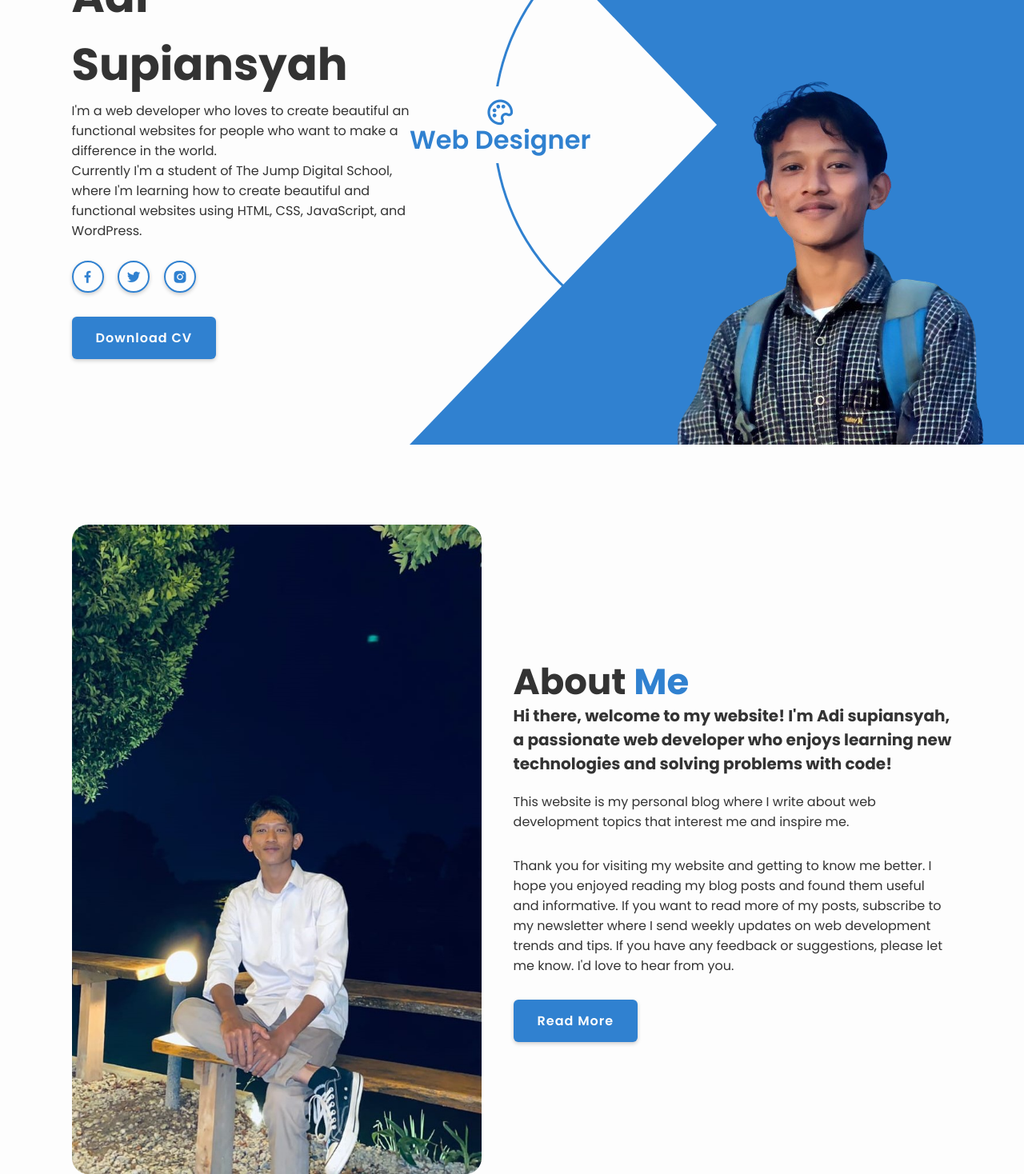
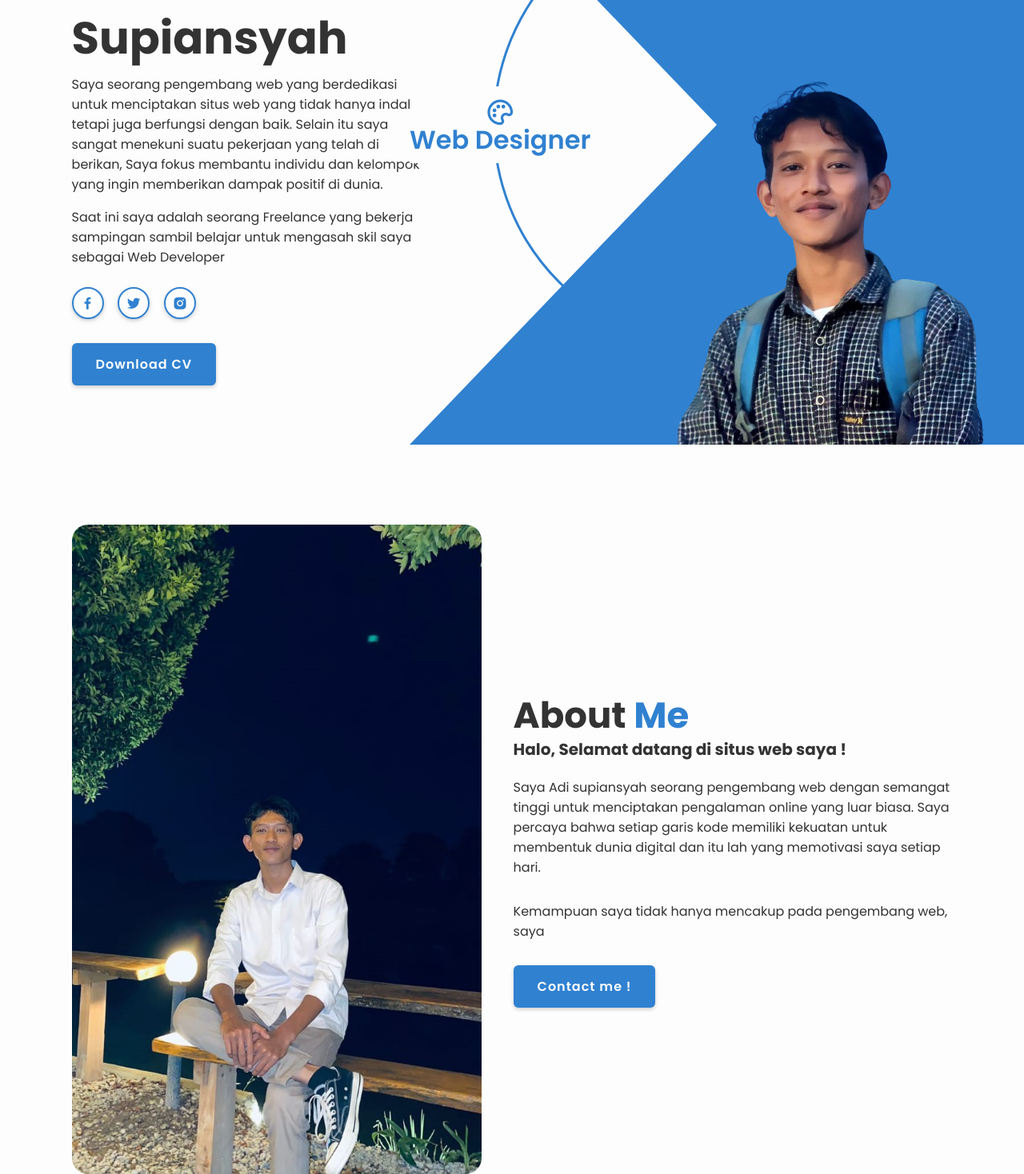
Before and after one commit to adisupiansah/adisupiansah.github.io, a plain HTML site: page index.html in a window 1280 px wide. Shown: the part 244-1712 px from the top of the page at 80% size. Drawn offline with nearby package versions, Linux system fonts and the light colour scheme.

Commit message:
Update 15 Desember 2023

```diff
--- a/index.html
+++ b/index.html
@@ -44,11 +44,10 @@
             <h3>Hello, I am</h3>
             <h1>Adi Supiansyah</h1>
             <p>
-                I'm a web developer who loves to create beautiful and functional websites
-                for people who want to make a difference in the world.
+                Saya seorang pengembang web yang berdedikasi untuk menciptakan situs web yang tidak hanya indah tetapi juga berfungsi dengan baik. Selain itu saya sangat menekuni suatu pekerjaan yang telah di berikan, Saya fokus membantu individu dan kelompok yang ingin memberikan dampak positif di dunia.
             </p>
-            <p>Currently I'm a student of The Jump Digital School, where I'm learning how to
-            create beautiful and functional websites using HTML, CSS, JavaScript, and WordPress.</p>
+            <br>
+            <p>Saat ini saya adalah seorang Freelance yang bekerja sampingan sambil belajar untuk mengasah skil saya sebagai Web Developer</p>
 
             <div class="social-media">
                 <a href="https://www.facebook.com/adi.supiansyah.56/?locale=id_ID"><i class='bx bxl-facebook'></i></a>
@@ -98,25 +97,15 @@
         <div class="about-content">
             <h2 class="heading">About <span>Me</span></h2>
             <h3>
-                Hi there, welcome to my website! I'm Adi supiansyah,
-                a passionate web developer who enjoys learning new technologies
-                and solving problems with code!
+                Halo, Selamat datang di situs web saya !
             </h3>
             <p>
-                This website is my personal blog where I write about web development
-                topics that interest me and inspire me.
+                Saya Adi supiansyah seorang pengembang web dengan semangat tinggi untuk menciptakan pengalaman online yang luar biasa. Saya percaya bahwa setiap garis kode memiliki kekuatan untuk membentuk dunia digital dan itu lah yang memotivasi saya setiap hari.
             </p>
             <p>
-                Thank you for visiting my website and getting to know me better. I hope you
-                enjoyed reading my blog posts and
-                found
-                them useful and informative. If you want to read more of my posts, subscribe
-                to my newsletter where I send
-                weekly
-                updates on web development trends and tips. If you have any feedback or
-                suggestions, please let me know. I'd love to hear from you.
+                Kemampuan saya tidak hanya mencakup pada pengembang web, saya
             </p>
-            <a href="#" class="btn">Read More</a>
+            <a href="https://www.instagram.com/adi.spiansyh/" class="btn">Contact me !</a>
         </div>
     </section>
 
@@ -216,28 +205,25 @@
             <div class="testimonial-box mySwiper">
                 <div class="testimonial-content swiper-wrapper">
                     <div class="testimonial-slide swiper-slide">
+                        <img src="images/aca.jpeg" alt="testimonial">
+                        <h3>Nurasyikin</h3>
+                        <p>Proyek saya berhasil berkat kerjasama yang erat dengan Adi. Mereka tidak hanya menyediakan solusi yang inovatif, tetapi juga selalu siap memberikan dukungan yang diperlukan. Kami sangat puas dengan hasilnya</p>
+                        <br>
+                        <a href="https://instagram.com/accaaaaa_01?igshid=YTQwZjQ0NmI0OA%3D%3D&utm_source=qr" class="btn">witness contact</a>
+                    </div>
+                    <div class="testimonial-slide swiper-slide">
                         <img src="images/regina.jpg" alt="testimonial">
                         <h3>Regina</h3>
-                        <p>Proyek saya berhasil berkat kerjasama yang erat dengan Adi. Mereka tidak hanya menyediakan solusi yang inovatif, tetapi juga selalu siap memberikan dukungan yang diperlukan. Kami sangat puas dengan hasilnya</p>
+                        <p>Saya ingin menyatakan apresiasi saya yang sebesar-besarnya kepada Adi untuk layanan yang luar biasa. Dari awal hingga akhir, mereka terlibat secara aktif dan membantu kami mencapai hasil yang luar biasa.</p>
                         <br>
                         <a href="https://instagram.com/rregiina__" class="btn">witness contact</a>
                     </div>
                     <div class="testimonial-slide swiper-slide">
-                        <img src="images/aca.jpeg" alt="testimonial">
-                        <h3>Nurasyikin</h3>
-                        <p>Saya ingin menyatakan apresiasi saya yang sebesar-besarnya kepada Adi untuk layanan yang luar biasa. Dari awal hingga akhir, mereka terlibat secara aktif dan membantu kami mencapai hasil yang luar biasa.</p>
+                        <img src="images/nurulsafika.jpg" alt="testimonial">
+                        <h3>Nurul safika</h3>
+                        <p>Saya ingin menyatakan apresiasi saya yang sebesar-besarnya kepada Adi untuk layanan yang luar biasa. Dari awal hingga akhir, berkat kerja sama yang kuat proyek saya akhirnya selesai.</p>
                         <br>
-                        <a href="" class="btn">witness contact</a>
-                    </div>
-                    <div class="testimonial-slide swiper-slide">
-                        <img src="images/testimonial3.jpg" alt="">
-                        <h3>Julian Grayson</h3>
-                        <p>Lorem ipsum dolor, sit amet consectetur adipisicing elit. Exercitationem dignissimos aliquid
-                            iure delectus corrupti impedit, beatae aperiam ad iusto nostrum possimus cum pariatur harum
-                            assumenda suscipit a, qui, tempora maxime nulla facere quo ipsum tempore. Atque libero
-                            provident ad aut officia pariatur voluptate quaerat delectus nesciunt, sequi eligendi
-                            aperiam fugit unde nihil, iste similique illum. Dignissimos enim officia consequuntur
-                            dolores.</p>
+                            <a href="https://www.instagram.com/nrulsfka?igshid=NGVhN2U2NjQ0Yg==" class="btn">witness contact</a>
                     </div>
                 </div>
 
```
Also changed, not shown: images/nurulsafika.jpg (added).
